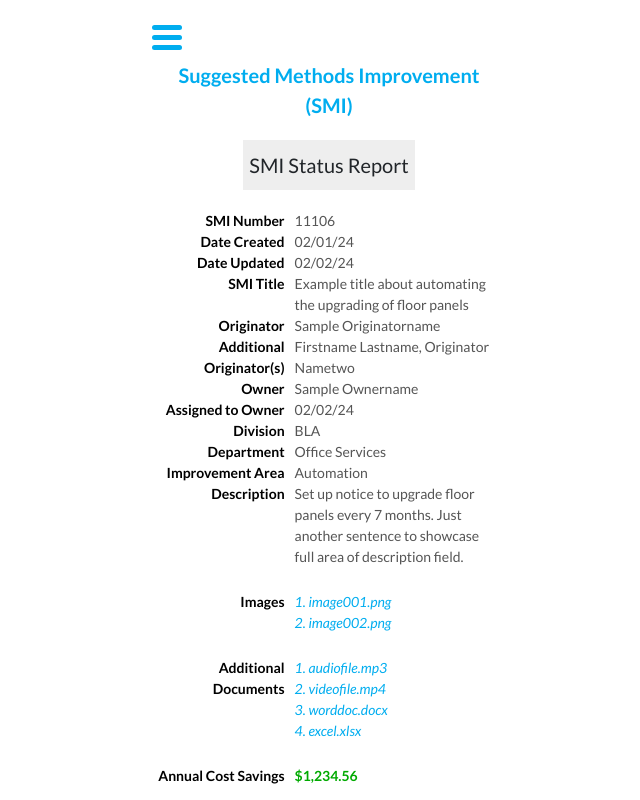
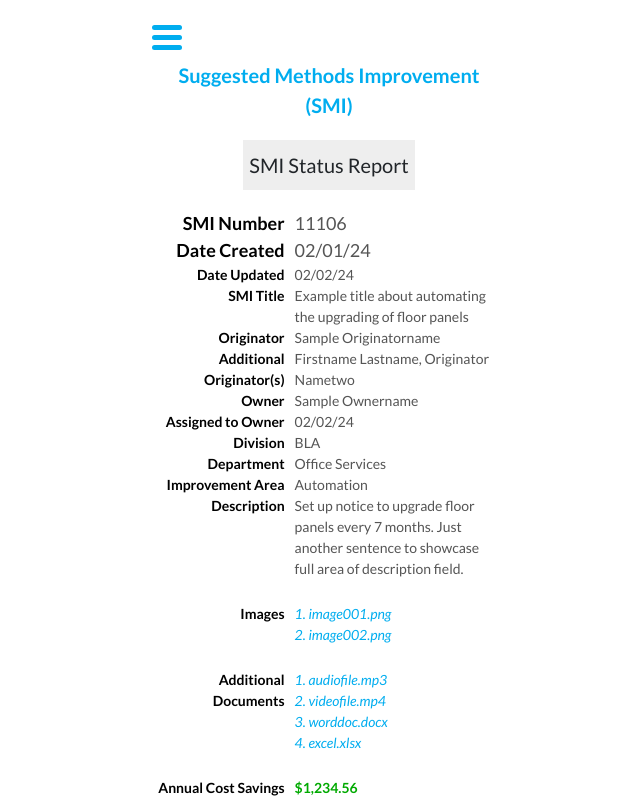
Before and after one commit to jpbrla/Smi, a React (Create React App) app: page /statusreport in a window 1280 px wide. Shown: the top 800 px of the page, without its empty margins (311-951 px from the left). Built offline with nearby package versions, Linux system fonts and the light colour scheme.

Commit message:
Update index.js

```diff
--- a/src/pages/status_report/index.js
+++ b/src/pages/status_report/index.js
@@ -20,12 +20,12 @@ const StatusReportPage = () => {
             </div>
             <div className="d-flex flex-column mt-20">
                 <div className="d-flex">
-                    <p className="fs-14 w-40 text-end pr-10 f-bold fc-black">SMI Number</p>
-                    <p className="fs-14 w-60 f-regular fc-darkgrey">11106</p>
+                    <p className="fs-18 w-40 text-end pr-10 f-bold fc-black">SMI Number</p>
+                    <p className="fs-18 w-60 f-regular fc-darkgrey">11106</p>
                 </div>
                 <div className="d-flex">
-                    <p className="fs-14 w-40 text-end pr-10 f-bold fc-black">Date Created</p>
-                    <p className="fs-14 w-60 f-regular fc-darkgrey">02/01/24</p>
+                    <p className="fs-18 w-40 text-end pr-10 f-bold fc-black">Date Created</p>
+                    <p className="fs-18 w-60 f-regular fc-darkgrey">02/01/24</p>
                 </div>
                 <div className="d-flex">
                     <p className="fs-14 w-40 text-end pr-10 f-bold fc-black">Date Updated</p>
@@ -126,7 +126,7 @@ const StatusReportPage = () => {
                     </ul>
                 </div>
                 <p className="w-50 py-10 bg-lightgrey text-center fs-20 mt-20">Status Update Notes</p>
-                <div className={"w-75" + (stageUpdateNote==="" ? " border-red" : " border-green")}>
+                <div className={"w-100" + (stageUpdateNote==="" ? " border-red" : " border-green")}>
                     <div className="d-flex bg-lightgrey">
                         <div className="d-flex flex-column align-items-center w-50">
                             <p className="fs-16">Text Options</p>
```
